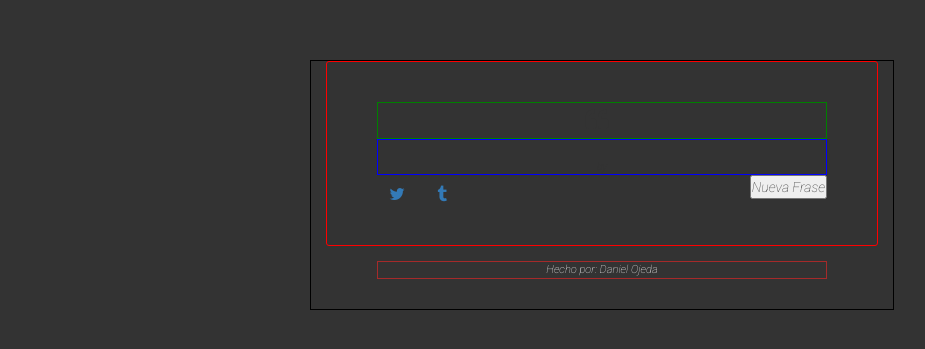
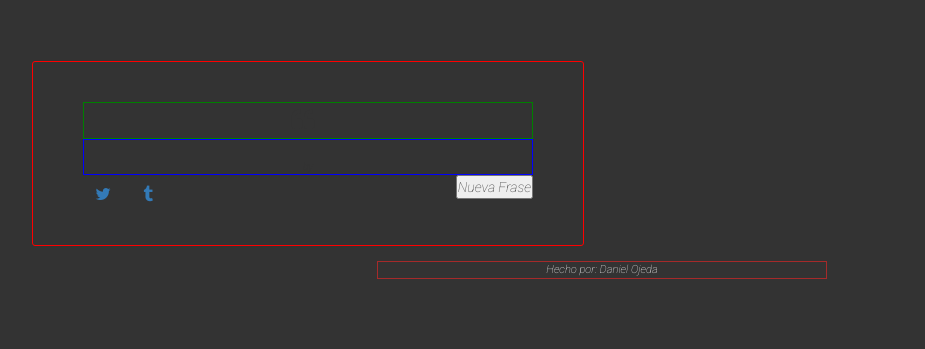
Before and after one commit to DanielOjeda25/Simple-Random-Quotes, a plain HTML site: page index.html in a window 1280 px wide. Shown: the part 215-564 px from the top of the page, without its empty margins (38-963 px from the left). Drawn offline with nearby package versions, Linux system fonts and the light colour scheme.

Commit message:
"se arreglo algunos problemas con clases"

```diff
--- a/index.html
+++ b/index.html
@@ -4,7 +4,7 @@
 <head>
     <meta charset="UTF-8" />
     <meta http-equiv="X-UA-Compatible" content="IE=edge" />
-    <meta name="viewport" content="width=device-width, initial-scale=1.0" />
+    <meta name="viewport" content="width=500, initial-scale=1, maximum-scale=1" />
     <!--bootstrap-->
     <link rel="stylesheet" href="https://maxcdn.bootstrapcdn.com/bootstrap/3.3.7/css/bootstrap.min.css" integrity="sha384-BVYiiSIFeK1dGmJRAkycuHAHRg32OmUcww7on3RYdg4Va+PmSTsz/K68vbdEjh4u" crossorigin="anonymous" />
     <!--Favicon-->
@@ -18,7 +18,7 @@
 </head>
 
 <body>
-    <div id="wrapper" class="container-fluid">
+    <div id="wrapper" class="container">
         <!--box quotes start-->
         <div id="quote-box">
             <div class="quote-text">
```
